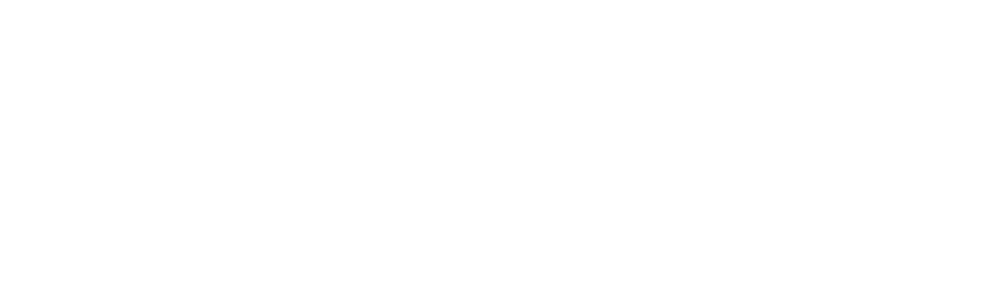
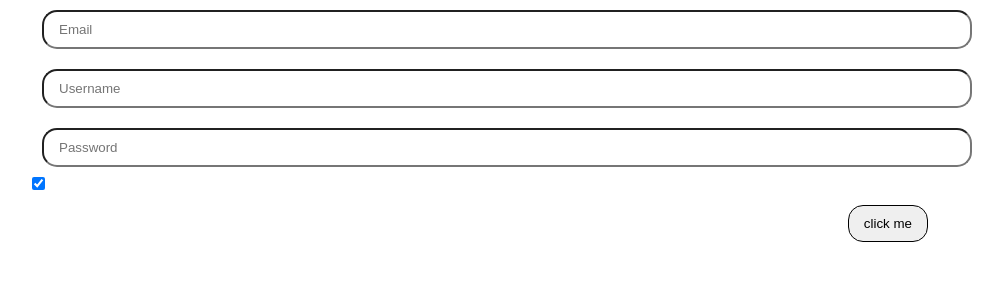
Before and after one commit to ellepheria/digital-portfolio-fj, a Vue app in the folder client/: page /registration in a window 1280 px wide. Before the commit this address had no page. Shown: the top 300 px of the page, without its empty margins (160-1163 px from the left). Built offline with nearby package versions, Linux system fonts and the light colour scheme.

Commit message:
Work on the architecture . Editing a file technical_requirements

```diff
--- a/client/src/App.vue
+++ b/client/src/App.vue
@@ -5,24 +5,12 @@
 </template>
 
 <style>
-#app {
-  font-family: Avenir, Helvetica, Arial, sans-serif;
-  -webkit-font-smoothing: antialiased;
-  -moz-osx-font-smoothing: grayscale;
-  text-align: center;
-  color: #2c3e50;
+* {
+  margin: 0;
+  padding: 0;
 }
 
-nav {
-  padding: 30px;
-}
+#app {
 
-nav a {
-  font-weight: bold;
-  color: #2c3e50;
-}
-
-nav a.router-link-exact-active {
-  color: #42b983;
 }
 </style>
--- /dev/null
+++ b/client/src/UI/ConfirmButton/ConfirmButton.vue
@@ -0,0 +1,24 @@
+<template>
+  <button >
+    {{textButton}}
+  </button>
+</template>
+
+<script>
+export default {
+  name: "ConfirmButton",
+  data: {
+    textButton: ''
+  },
+  props: {
+    textButton: {
+      type: String,
+      required: true
+    }
+  }
+}
+</script>
+
+<style scoped>
+
+</style>
--- a/client/src/modules/RegistrationForm/components/RegistrationForm/RegistrationForm.vue
+++ b/client/src/modules/RegistrationForm/components/RegistrationForm/RegistrationForm.vue
@@ -1,13 +1,86 @@
 <template>
-
+  <div>
+    <form id="form" class="registration_form" @submit.prevent>
+      <input
+          v-model="login"
+          class="input login"
+          type="text"
+          placeholder="Email">
+      <input
+          v-model="username"
+          class="input username"
+          type="text"
+          placeholder="Username">
+      <input
+          @input="password = $event.target.value"
+          v-model="password"
+          class="input password"
+          type="password"
+          placeholder="Password">
+      <input
+          type="checkbox"
+          class="checkbox"
+          v-model="check"
+          checked
+      >
+      <button
+          class="confirm_button"
+          @click="registrationFormSubmit"
+      >click me</button>
+    </form>
+  </div>
 </template>
 
 <script>
+import ConfirmButton from "@/UI/ConfirmButton/ConfirmButton.vue";
+
 export default {
-  name: "RegistrationForm"
+  name: "RegistrationForm",
+  components: {
+    ConfirmButton,
+  },
+  data() {
+    return {
+      login: '',
+      username: '',
+      password: '',
+      check: true
+    }
+  },
+  methods: {
+    registrationFormSubmit(e) {
+      console.log(e)
+    },
+  }
 }
 </script>
 
 <style scoped>
+.registration_form {
+  max-width: 70%;
+  display: flex;
+  flex-direction: column;
+  margin: auto;
 
+}
+
+.confirm_button {
+  align-self: flex-end;
+  margin-top: 15px;
+  padding: 10px 15px;
+  border: 1px solid;
+  border-radius: 15px;
+}
+
+.input {
+  width: 100%;
+  padding: 10px 15px;
+  border-radius: 15px;
+  margin: 10px;
+}
+
+.checkbox {
+  align-self: flex-start;
+  padding: 10px 15px;
+}
 </style>
--- /dev/null
+++ b/client/src/modules/RegistrationForm/index.js
@@ -0,0 +1,2 @@
+import RegistrationForm from "./components/RegistrationForm/RegistrationForm.vue";
+export default {RegistrationForm}
--- /dev/null
+++ b/client/src/pages/RegistrationPage/components/RegistrationPage.vue
@@ -0,0 +1,16 @@
+<template>
+<RegistrationForm/>
+
+</template>
+
+<script>
+import RegistrationForm from "@/modules/RegistrationForm";
+export default {
+  name: "RegistrationPage",
+  components: RegistrationForm
+}
+</script>
+
+<style scoped>
+
+</style>
--- /dev/null
+++ b/client/src/pages/RegistrationPage/index.js
@@ -0,0 +1,3 @@
+import RegistrationPage from "@/pages/RegistrationPage/components/RegistrationPage.vue";
+
+export default RegistrationPage
--- a/client/src/router/index.js
+++ b/client/src/router/index.js
@@ -1,6 +1,9 @@
 import { createRouter, createWebHistory } from 'vue-router'
+import RegistrationPage from "@/pages/RegistrationPage";
 
-const routes = []
+const routes = [
+  {path: '/registration', component: RegistrationPage},
+]
 
 const router = createRouter({
   history: createWebHistory(process.env.BASE_URL),
```
Also changed, not shown: 1 other file (tests, documents, lock files or other folders).
